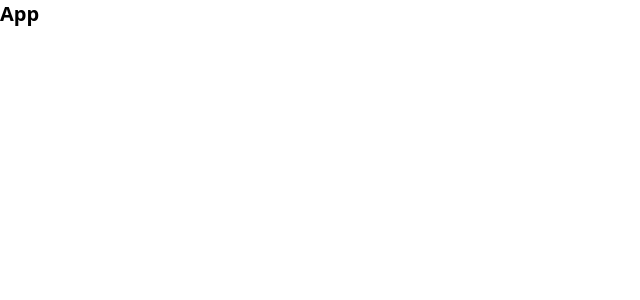
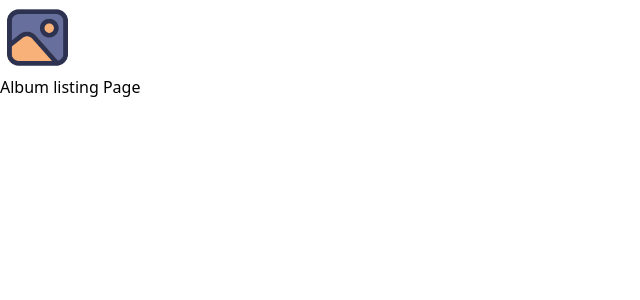
Before and after one commit to sdtrachsel/lt_photo, a React (Create React App) app: page / in a window 1280 px wide. Shown: the top 300 px of the page, without its empty margins (0-640 px from the left). Built offline with nearby package versions, Linux system fonts and the light colour scheme.

Commit message:
Add Route for logo to /"

```diff
--- /dev/null
+++ b/src/components/Album/Album.js
@@ -0,0 +1,10 @@
+import React from "react";
+
+export const Album = () => {
+
+  return(
+    <section>
+      <h1>Single Album Page</h1>
+    </section>
+  )
+}
--- /dev/null
+++ b/src/components/Albums/Albums.js
@@ -0,0 +1,10 @@
+import React from "react";
+
+export const Albums =() => {
+
+  return(
+    <section>
+      <h1>Album listing Page</h1>
+    </section>
+  )
+}
--- a/src/components/App/App.js
+++ b/src/components/App/App.js
@@ -1,10 +1,22 @@
-import './App.css';
+import { Route, RouterProvider, createBrowserRouter, createRoutesFromElements
+ } from "react-router-dom";
+
+import { Album } from "../Album/Album";
+import { Albums } from "../Albums/Albums";
+import { RootLayout } from "../../layouts/RootLayout";
+
+const router = createBrowserRouter(
+  createRoutesFromElements(
+    <Route path="/" element={<RootLayout />} >
+      <Route path="/" element={<Albums />} />
+      <Route path="album" element={<Album />} />
+    </Route>
+  )
+)
 
 function App() {
   return (
-    <div className="text-xl font-bold">
-      <h1>App</h1>
-    </div>
+    <RouterProvider router={router}/>
   );
 }
 
--- /dev/null
+++ b/src/components/Header/Header.js
@@ -0,0 +1,13 @@
+import React from "react"
+import logo from '../../assets/logo.png'
+import { Link } from "react-router-dom"
+
+export const Header = () => {
+  return (
+    <header >
+      <Link to='/'>
+        <img className="w-[75px] cursor-pointer" src={logo} alt="logo" />
+      </Link>
+    </header>
+  )
+}
--- /dev/null
+++ b/src/layouts/RootLayout.js
@@ -0,0 +1,15 @@
+import React from "react";
+import { Header } from "../components/Header/Header";
+import { Outlet } from "react-router-dom";
+import logo from '../assets/logo.png'
+
+export const RootLayout =()=>{
+  return(
+    <div>
+      <Header />
+      <main>
+        <Outlet />
+      </main>
+    </div>
+  )
+}
```
Also changed, not shown: src/components/App/App.css (deleted).
